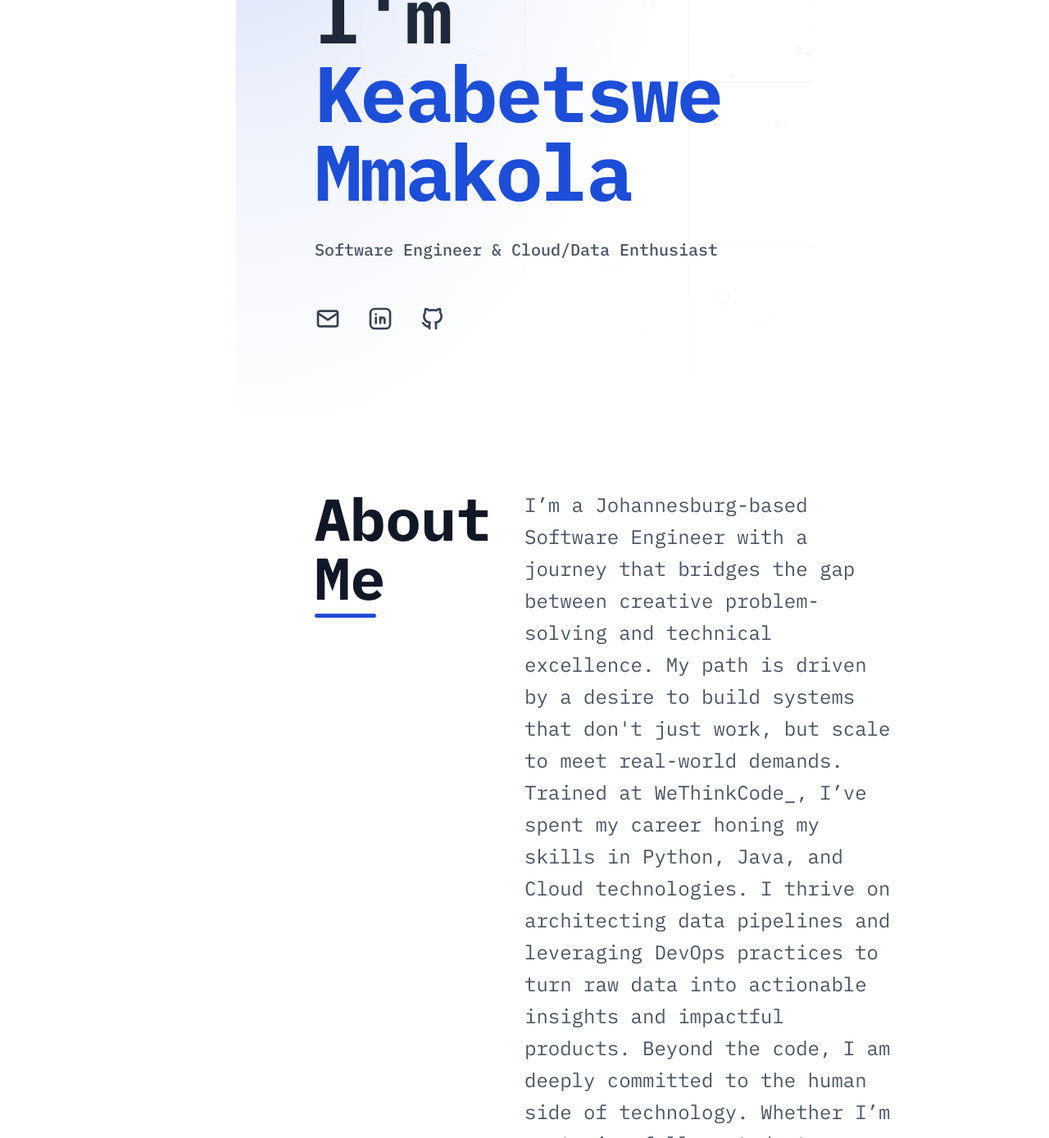
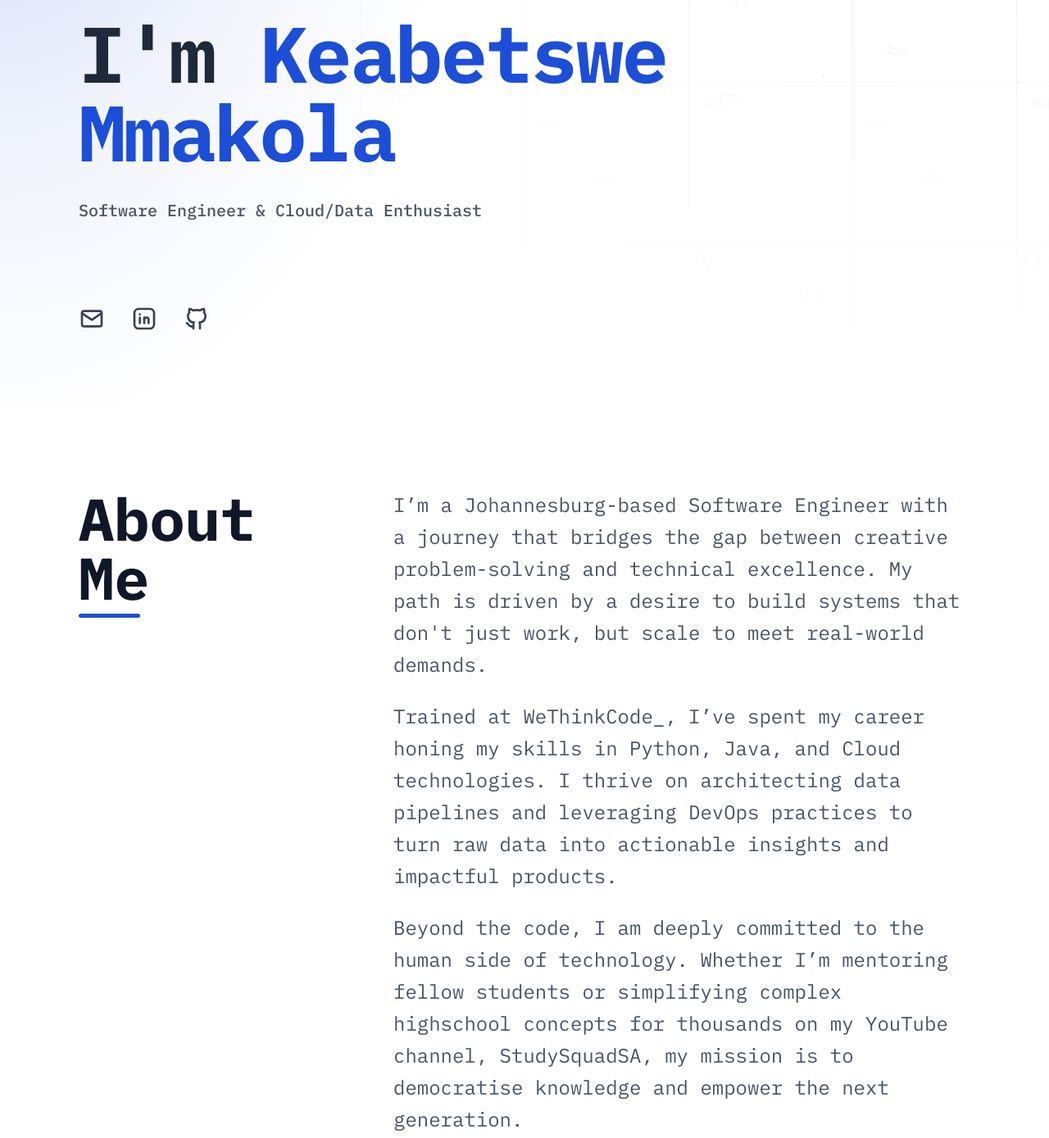
Before and after one commit to keammakola/portfolio, an Astro site: page / in a window 1280 px wide. Shown: the part 299-1688 px from the top of the page at 82% size. Built offline with nearby package versions, Linux system fonts and the light colour scheme; Astro itself is replaced by a stand-in of ours.

Commit message:
fix: adjust main container width and fix about formatting

```diff
--- a/src/components/About.astro
+++ b/src/components/About.astro
@@ -19,9 +19,13 @@ import { siteConfig } from "../config";
       </div>
 
       <div class="lg:col-span-8 space-y-8">
-        <p class="text-lg sm:text-xl md:text-2xl leading-relaxed text-gray-600">
-          {siteConfig.aboutMe}
-        </p>
+        <div class="space-y-6">
+          {siteConfig.aboutMe.split('\n\n').map((paragraph) => (
+            <p class="text-lg sm:text-xl md:text-2xl leading-relaxed text-gray-600">
+              {paragraph}
+            </p>
+          ))}
+        </div>
 
         <div class="mt-8">
           <h3 class="text-xl font-bold mb-4">Tech Arsenal</h3>
--- a/src/components/Hero.astro
+++ b/src/components/Hero.astro
@@ -129,7 +129,7 @@ import { siteConfig } from "../config";
       height="100%"
       stroke-width={0}></rect>
   </svg>
-  <div class="h-full mx-auto p-8 sm:p-12 md:p-24 flex items-center">
+  <div class="h-full max-w-7xl mx-auto p-8 sm:p-12 md:p-24 flex items-center">
     <div>
       <h2
         class="text-pretty text-xl sm:text-2xl md:text-5xl font-bold tracking-tight text-gray-700 animate-fade-in"
@@ -151,7 +151,7 @@ import { siteConfig } from "../config";
     </div>
   </div>
   <div
-    class="absolute bottom-0 left-0 right-0 p-8 sm:p-12 md:p-24 flex gap-x-4 sm:gap-x-6 md:gap-x-8 text-gray-700 animate-fade-in animation-delay-600"
+    class="absolute bottom-0 left-0 right-0 max-w-7xl mx-auto p-8 sm:p-12 md:p-24 flex gap-x-4 sm:gap-x-6 md:gap-x-8 text-gray-700 animate-fade-in animation-delay-600"
   >
     {
       siteConfig.social?.email && (
--- a/src/pages/index.astro
+++ b/src/pages/index.astro
@@ -29,14 +29,16 @@ import "../styles/global.css";
   </head>
   <body>
     <Header />
-    <main class="max-w-3xl mx-auto px-4 sm:px-6 lg:px-8">
+    <main>
       <Hero />
+      <div class="max-w-7xl mx-auto">
         <About />
         <Projects />
         <Youtube />
         <Github />
         <Experience />
         <Education />
+      </div>
     </main>
     <Footer />
   </body>
```
Lines whose indentation alone changed are shown as unchanged.
